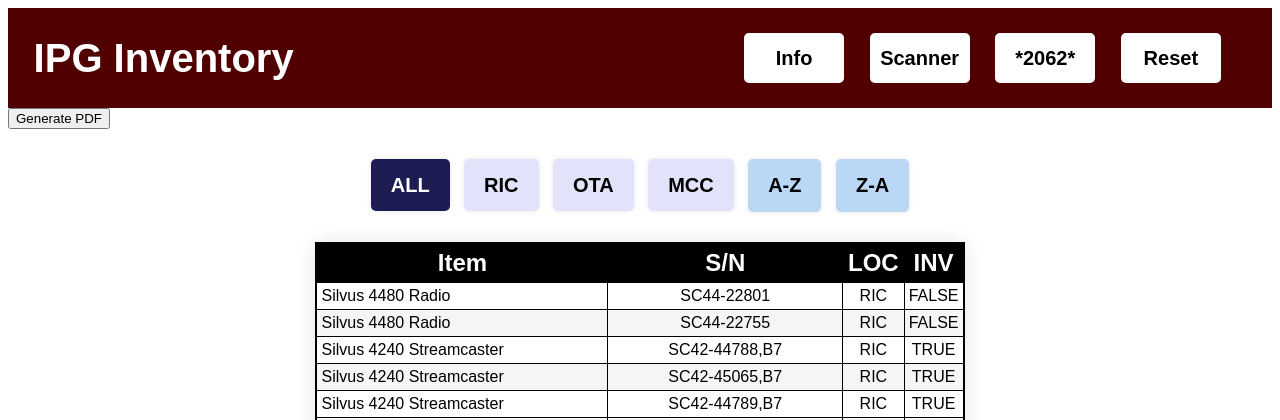
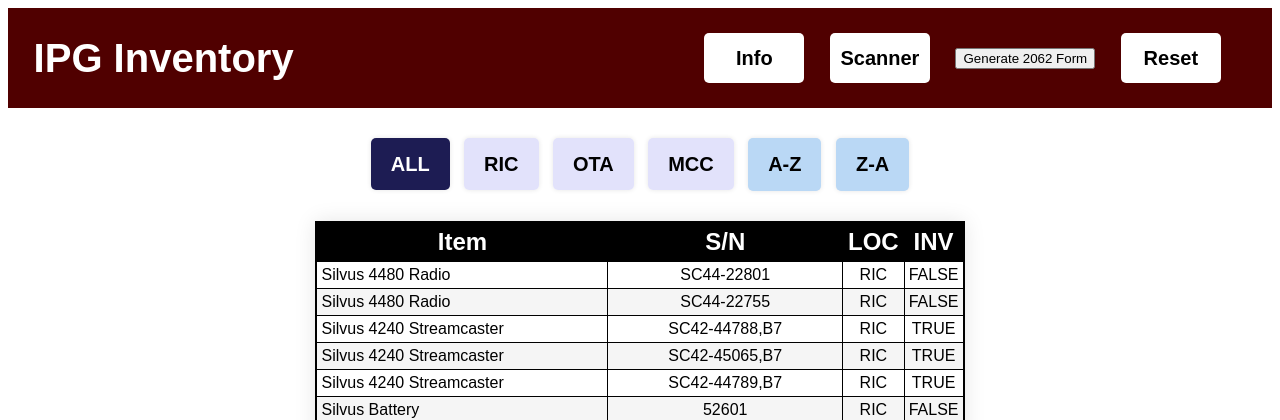
Before and after one commit to ashtontheanalyst/IPG-Inventory, a Flask app: page / in a window 1280 px wide. Shown: the top 420 px of the page. Run offline with Flask 3, Linux system fonts and the light colour scheme.

Commit message:
Basic merge of the initial PDF branch

```diff
--- a/templates/home.html
+++ b/templates/home.html
@@ -13,14 +13,13 @@
 
         <div id="headerBtnCont">
             <button id="ResetInvBtn" type="button" onclick="resetInvCol()" class="headerBtn">Reset</button>
-            <button type="button" class="headerBtn">*2062*</button>
+            <button id="generatePdfBtn" type="button">Generate 2062 Form</button>
             <a href="/scannerHelp" class="headerBtn" id="scannerBtn">Scanner</a>
             <a href="/info" class="headerBtn" id="infoBtn">Info</a>
             <!--More buttons here-->
         </div>
     </div>
 
-    <button id="generatePdfBtn" type="button">Generate PDF</button>
 
     <div id="main">
         <div id="optBtnsCont">
```
Also changed, not shown: 2 other files.
